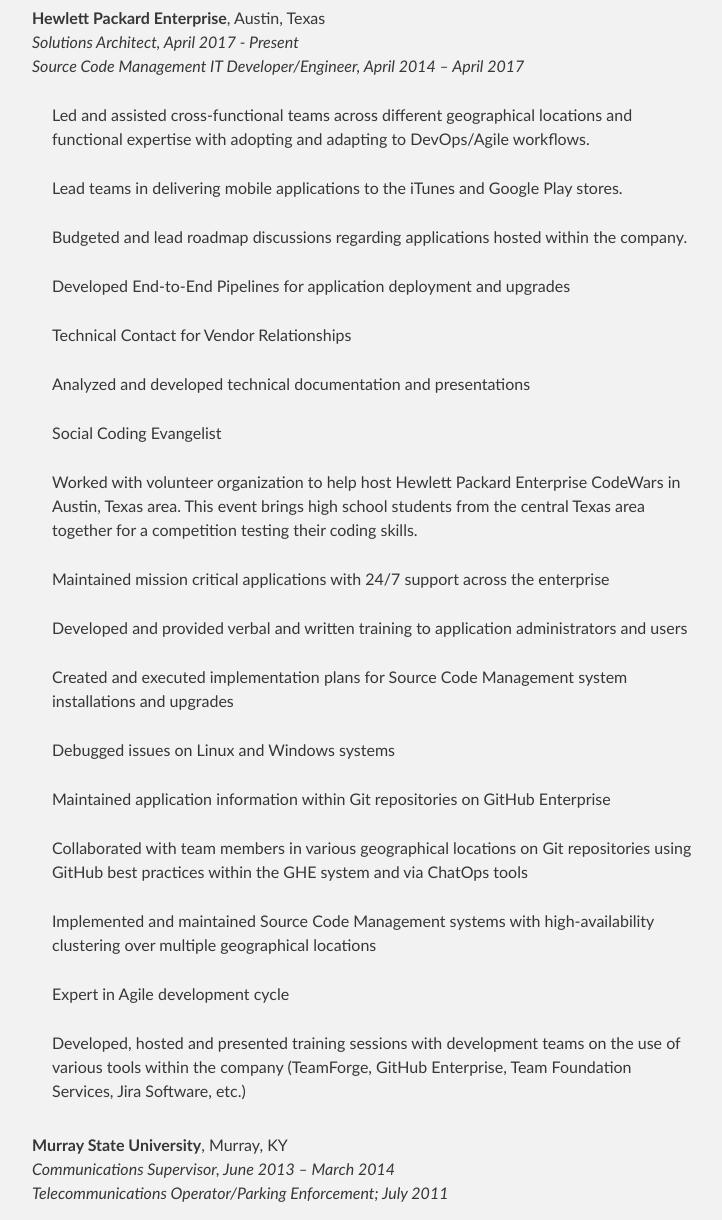
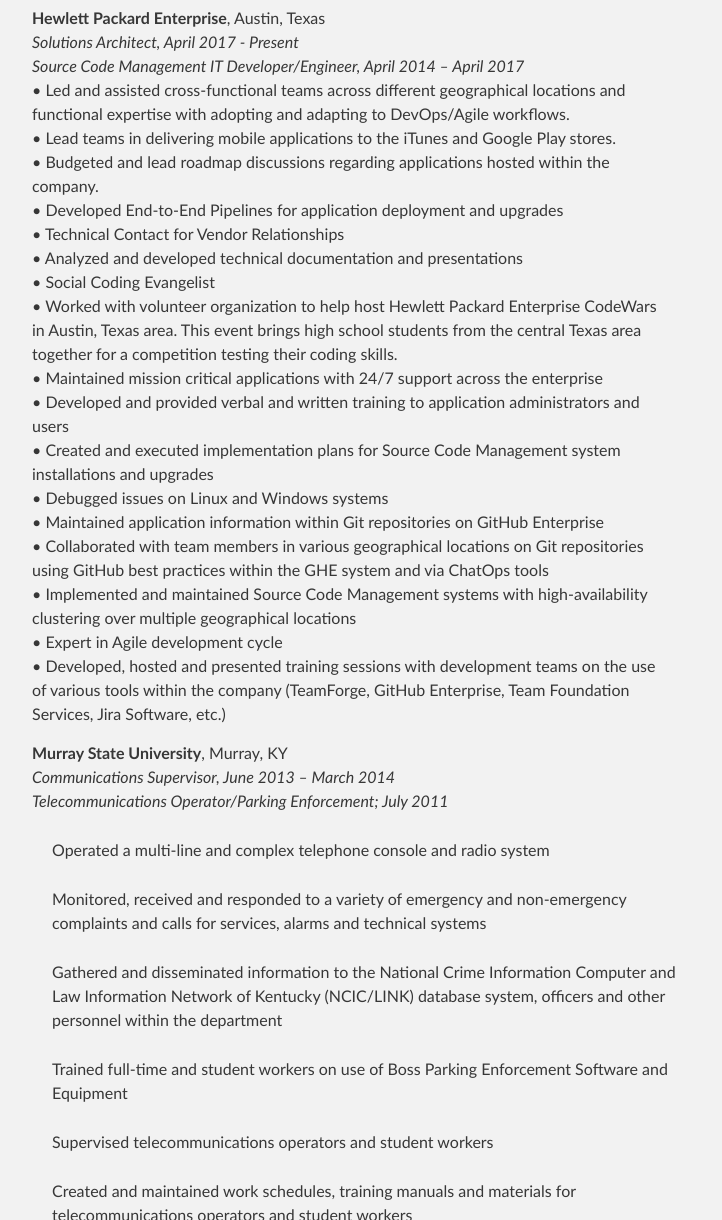
Before and after one commit to selkins13/selkins13.github.io, a Jekyll site: the page built from SarahElkinsResume.md, in a window 1280 px wide and 1400 px high, scrolled down 1707 px, cut to the strip 180-1400 px from the top of the window. Shown: the whole strip, without its empty margins (288-1010 px from the left). Built offline with Jekyll 4.4.1, drawn with Linux system fonts in a browser that asks for light colours.

Commit message:
playing with formatting

```diff
--- a/SarahElkinsResume.md
+++ b/SarahElkinsResume.md
@@ -71,40 +71,23 @@
 __Hewlett Packard Enterprise__, Austin, Texas
 _Solutions Architect, April 2017 - Present_
 _Source Code Management IT Developer/Engineer, April 2014 – April 2017_
-  * Led and assisted cross-functional teams across different geographical locations and functional expertise with adopting and adapting to DevOps/Agile workflows.
-
-  * Lead teams in delivering mobile applications to the iTunes and Google Play stores.
-
-  * Budgeted and lead roadmap discussions regarding applications hosted within the company.
-
-  * Developed End-to-End Pipelines for application deployment and upgrades
-
-  * Technical Contact for Vendor Relationships
-
-  * Analyzed and developed technical documentation and presentations
-
-  * Social Coding Evangelist
-
-  * Worked with volunteer organization to help host Hewlett Packard Enterprise CodeWars in Austin, Texas area.  This event brings high school students from the central Texas area together for a competition testing their coding skills.
-
-  * Maintained mission critical applications with 24/7 support across the enterprise
-
-  * Developed and provided verbal and written training to application administrators and users
-
-  * Created and executed implementation plans for Source Code Management system installations and upgrades
-
-  * Debugged issues on Linux and Windows systems
-
-  * Maintained application information within Git repositories on GitHub Enterprise
-
-  * Collaborated with team members in various geographical locations on Git repositories using GitHub best practices within the GHE system and via ChatOps tools
-
-  * Implemented and maintained Source Code Management systems with high-availability clustering over multiple geographical locations
-
-  * Expert in Agile development cycle
-
-  * Developed, hosted and presented training sessions with development teams on the use of various tools within the company (TeamForge, GitHub Enterprise, Team Foundation Services, Jira Software, etc.)
-
+  •	Led and assisted cross-functional teams across different geographical locations and functional expertise with adopting and adapting to DevOps/Agile workflows.
+  •	Lead teams in delivering mobile applications to the iTunes and Google Play stores.
+  •	Budgeted and lead roadmap discussions regarding applications hosted within the company.
+  •	Developed End-to-End Pipelines for application deployment and upgrades
+  •	Technical Contact for Vendor Relationships
+  •	Analyzed and developed technical documentation and presentations
+  •	Social Coding Evangelist
+  •	Worked with volunteer organization to help host Hewlett Packard Enterprise CodeWars in Austin, Texas area.  This event brings high school students from the central Texas area together for a competition testing their coding skills.
+  •	Maintained mission critical applications with 24/7 support across the enterprise
+  •	Developed and provided verbal and written training to application administrators and users
+  •	Created and executed implementation plans for Source Code Management system installations and upgrades
+  •	Debugged issues on Linux and Windows systems
+  •	Maintained application information within Git repositories on GitHub Enterprise
+  •	Collaborated with team members in various geographical locations on Git repositories using GitHub best practices within the GHE system and via ChatOps tools
+  •	Implemented and maintained Source Code Management systems with high-availability clustering over multiple geographical locations
+  •	Expert in Agile development cycle
+  •	Developed, hosted and presented training sessions with development teams on the use of various tools within the company (TeamForge, GitHub Enterprise, Team Foundation Services, Jira Software, etc.)
 
 __Murray State University__, Murray, KY
 _Communications Supervisor, June 2013 – March 2014_
```
